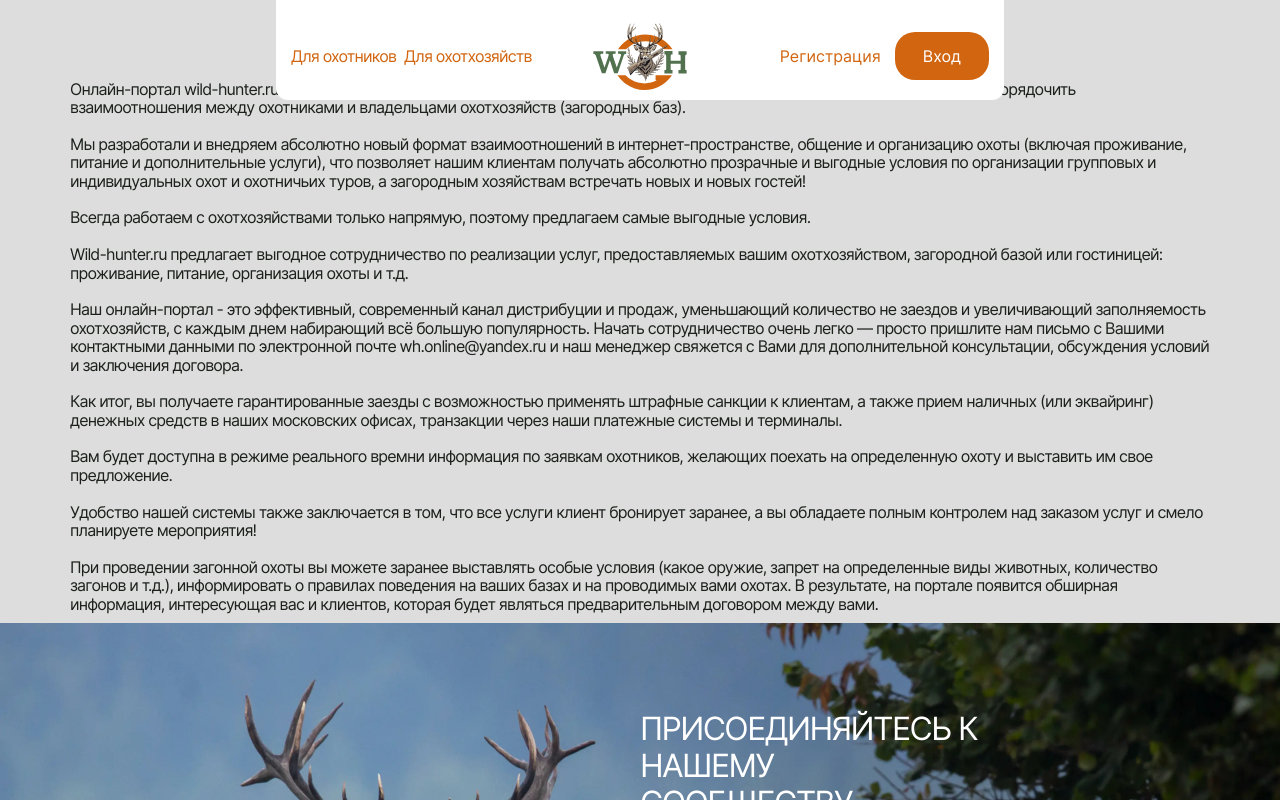
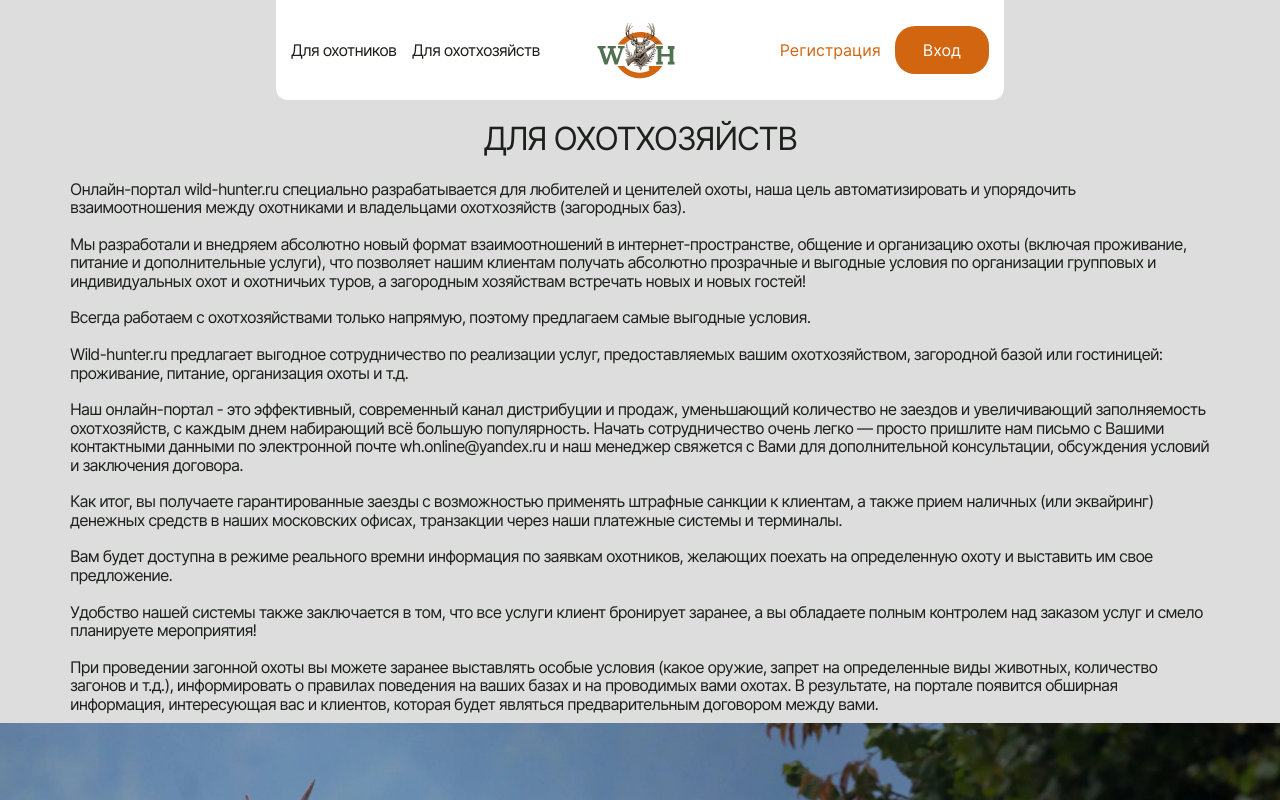
Before and after one commit to ilya-m1994/wild-hunters, a Nuxt app: page /cooperation in a window 1280 px wide. Shown: the top 800 px of the page. Built offline with nearby package versions, Linux system fonts and the light colour scheme.

Commit message:
feat: header update

```diff
--- a/app/assets/css/main.css
+++ b/app/assets/css/main.css
@@ -8,6 +8,7 @@
 
 a {
     text-decoration: none;
+    color: var(--color-dark);
 }
 
 img {
--- a/app/components/header/AppHeader.vue
+++ b/app/components/header/AppHeader.vue
@@ -3,17 +3,20 @@
     <div class="header-wrapper">
       <div class="header-menu">
         <div class="header-links">
-          <NuxtLink to="/members" class="user-name">
+          <NuxtLink to="/members" class="nav-link">
             Для охотников
           </NuxtLink>
-          <NuxtLink to="/cooperation" class="user-name">
+          <NuxtLink to="/cooperation" class="nav-link">
             Для охотхозяйств
           </NuxtLink>
         </div>
-        <BurgerMenu />
+        <BurgerMenu
+            :opened="isMobileMenuOpen"
+            @toggle="toggleMobileMenu"
+        />
       </div>
 
-      <img src="~/assets/img/logo.svg" alt="logotype">
+      <img class="header-img" src="~/assets/img/logo.svg" alt="logotype">
 
       <template v-if="authStore.isLoggedIn">
         <div class="logged-wrapper">
@@ -42,16 +45,30 @@
         </div>
       </template>
     </div>
-
+    <MobileMenu
+        :opened="isMobileMenuOpen"
+        @close="closeMobileMenu"
+    />
   </header>
 </template>
 
 <script setup>
 import BurgerMenu from '~/components/header/BurgerMenu.vue'
 import { useAuthStore } from '~/store/auth'
+import MobileMenu from '~/components/header/MobileMenu.vue'
 
 const authStore = useAuthStore()
 const emit = defineEmits(['login', 'register'])
+
+const isMobileMenuOpen = ref(false)
+
+const toggleMobileMenu = () => {
+  isMobileMenuOpen.value = !isMobileMenuOpen.value
+}
+
+const closeMobileMenu = () => {
+  isMobileMenuOpen.value = false
+}
 </script>
 
 <style scoped>
@@ -60,7 +77,7 @@ const emit = defineEmits(['login', 'register'])
   top: 0;
   left: 0;
   width: 100%;
-  z-index: 100;
+  z-index: 1000;
 }
 .header-wrapper {
   display: grid;
@@ -72,6 +89,10 @@ const emit = defineEmits(['login', 'register'])
   border-bottom-left-radius: 12px;
   background: var(--color-white);
   padding: 20px 15px;
+}
+.header-img {
+  max-width: 72px;
+  margin-right: 8px;
 }
 .header-links {
   display: none;
@@ -93,10 +114,32 @@ const emit = defineEmits(['login', 'register'])
   background: var(--color-accent);
 }
 .user-name {
-  color: var(--color-accent);
+  color: var(--color-dark);
   font-weight: 600;
   margin-right: 8px;
   align-self: center;
+}
+.nav-link:not(:last-child) {
+  margin-right: 16px;
+}
+.nav-link {
+  position: relative;
+  display: inline-block;
+}
+.nav-link::after {
+  content: '';
+  position: absolute;
+  left: 0;
+  bottom: -4px;
+  width: 100%;
+  height: 1px;
+  background-color: var(--color-dark);
+  transform: scaleX(0);
+  transform-origin: left;
+  transition: transform 0.4s ease;
+}
+.nav-link:hover::after {
+  transform: scaleX(1);
 }
 .logged-wrapper {
   display: flex;
@@ -115,6 +158,9 @@ const emit = defineEmits(['login', 'register'])
     display: block;
     margin-right: 8px;
   }
+  .header-img {
+    max-width: 86px;
+  }
 }
 
 @media (min-width: 1440px) {
@@ -126,5 +172,8 @@ const emit = defineEmits(['login', 'register'])
     display: block;
     margin-right: 24px;
   }
+  .header-img {
+    max-width: 104px;
+  }
 }
 </style>
--- a/app/components/header/BurgerMenu.vue
+++ b/app/components/header/BurgerMenu.vue
@@ -1,40 +1,35 @@
 <template>
   <button
       class="menu-btn"
-      @click="isOpened = !isOpened"
+      @click="$emit('toggle')"
   >
-    <img src="~/assets/icons/burger.svg" alt="menu">
+    <img
+        v-if="opened"
+        src="~/assets/icons/close-icon.svg"
+        alt="close"
+    >
+    <img
+        v-else
+        src="~/assets/icons/burger.svg"
+        alt="menu"
+    >
   </button>
-
-  <div v-if="isOpened">
-    <div class="flex flex-col gap-4">
-
-      <NuxtLink
-          to="/"
-          @click="isOpened = false"
-      >
-        Главная
-      </NuxtLink>
-
-      <NuxtLink
-          to="/recreation-centers"
-          @click="isOpened = false"
-      >
-        Базы отдыха
-      </NuxtLink>
-
-    </div>
-  </div>
 </template>
 
 <script setup>
-const isOpened = ref(false)
+defineProps({
+  opened: Boolean
+})
+
+defineEmits(['toggle'])
 </script>
 
 <style scoped>
 .menu-btn {
   border: none;
-  background-color: transparent;
+  background: transparent;
+  z-index: 300;
+  position: relative;
 }
 
 @media (min-width: 768px) {
--- /dev/null
+++ b/app/components/header/MobileMenu.vue
@@ -0,0 +1,67 @@
+<template>
+  <Transition name="slide-up">
+    <div
+        v-if="opened"
+        class="mobile-menu"
+    >
+      <div class="menu-content">
+        <NuxtLink to="/members" class="nav-link" @click="$emit('close')">
+          Для охотников
+        </NuxtLink>
+        <NuxtLink to="/cooperation" class="nav-link" @click="$emit('close')">
+          Для охотхозяйств
+        </NuxtLink>
+        <NuxtLink to="/cooperation" class="nav-link" @click="$emit('close')">
+          Блог
+        </NuxtLink>
+      </div>
+    </div>
+  </Transition>
+</template>
+
+<script setup>
+defineProps({
+  opened: Boolean
+})
+
+defineEmits(['close'])
+</script>
+
+<style scoped>
+.mobile-menu {
+  position: fixed;
+  inset: 0;
+  background: white;
+  z-index: 200;
+  display: flex;
+  flex-direction: column;
+}
+
+.menu-content {
+  padding: 100px 20px 20px 20px;
+  display: flex;
+  flex-direction: column;
+}
+.nav-link {
+  font-weight: 600;
+  font-size: 22px;
+  color: var(--color-dark);
+  margin-bottom: 20px;
+}
+.slide-up-enter-active,
+.slide-up-leave-active {
+  transition: all 0.3s ease;
+}
+
+.slide-up-enter-from,
+.slide-up-leave-to {
+  transform: translateY(100%);
+  opacity: 0;
+}
+
+.slide-up-enter-to,
+.slide-up-leave-from {
+  transform: translateY(0);
+  opacity: 1;
+}
+</style>
--- a/app/pages/cooperation.vue
+++ b/app/pages/cooperation.vue
@@ -1,5 +1,5 @@
 <template>
-  <section>
+  <section class="cooperation-section">
     <div class="container">
       <h1 class="section-title">
         Для охотхозяйств
@@ -49,5 +49,7 @@ import JoinCommunity from "~/components/main/JoinCommunity.vue";
 </script>
 
 <style scoped>
-
+.cooperation-section {
+  padding-top: 100px;
+}
 </style>
--- a/app/pages/index.vue
+++ b/app/pages/index.vue
@@ -24,7 +24,7 @@ import WhyUs from "~/components/main/WhyUs.vue";
 import Hero from "~/components/main/Hero.vue";
 
 useSeoMeta({
-  title: 'Главная',
+  title: 'Wild-Hunter.ru — Первая автоматизированная платформа для охотников в России',
   description: 'Главная страница',
 })
 </script>
--- a/app/pages/members.vue
+++ b/app/pages/members.vue
@@ -1,5 +1,5 @@
 <template>
-  <section>
+  <section class="members-section">
     <div class="container">
       <h1 class="section-title">
         Для охотников
@@ -78,5 +78,7 @@ import JoinCommunity from "~/components/main/JoinCommunity.vue";
 </script>
 
 <style scoped>
-
+.members-section {
+  padding-top: 100px;
+}
 </style>
```
